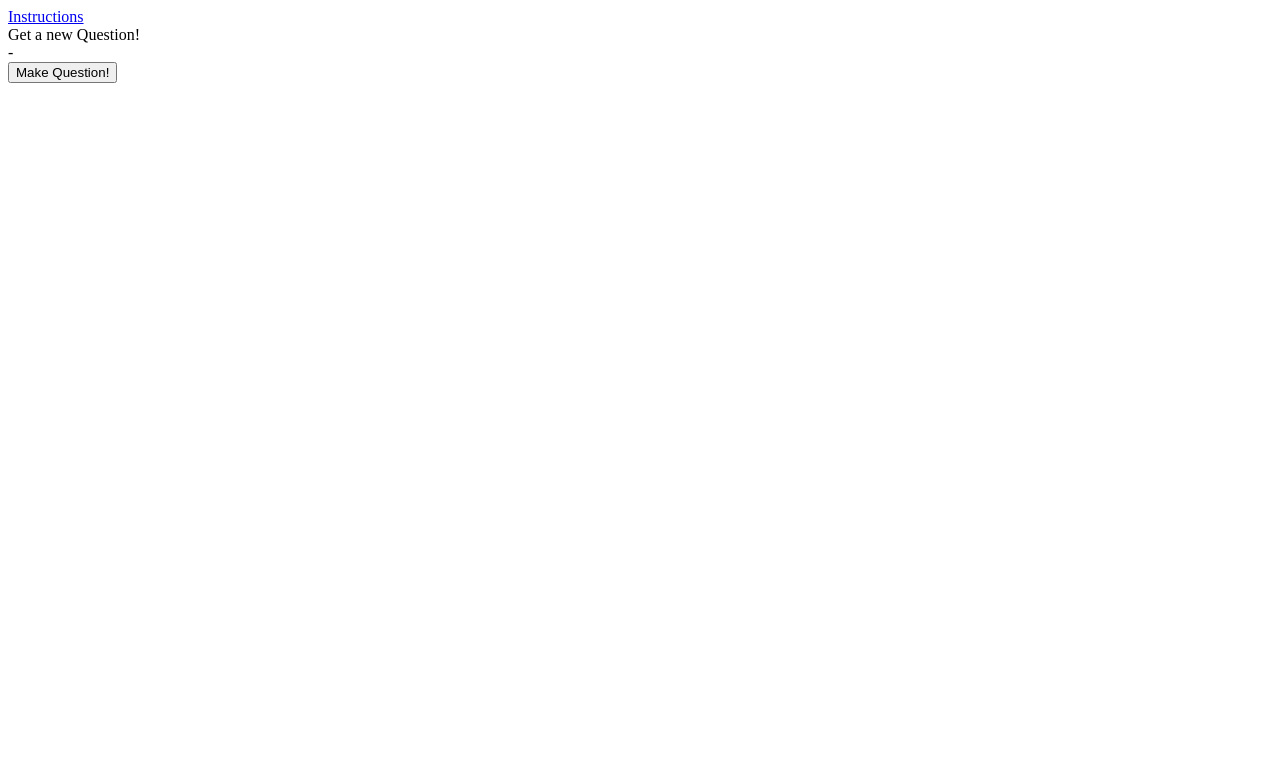
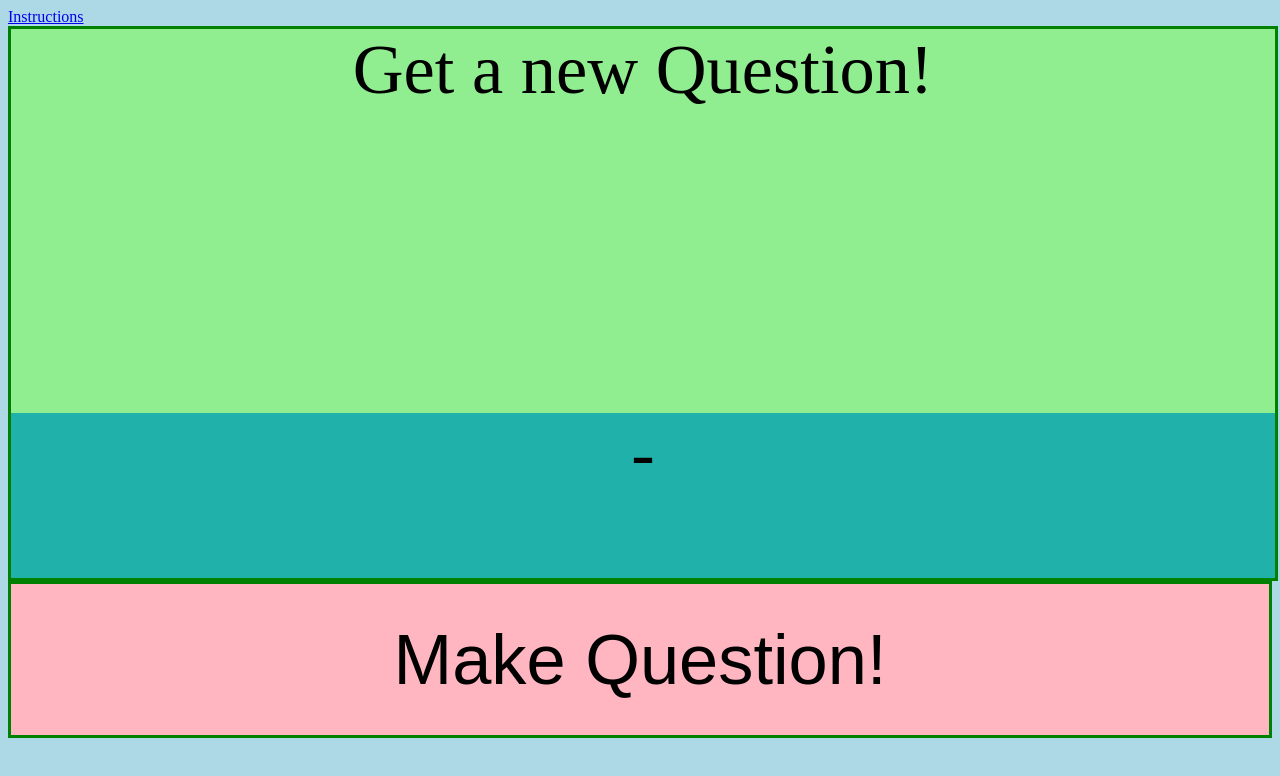
Before and after one commit to taillow40/Website, a website with bundled scripts: page 404.html in a window 1280 px wide. Built offline with nearby package versions, Linux system fonts and the light colour scheme; no server answers.

Commit message:
Update GUI

```diff
--- a/404.html
+++ b/404.html
@@ -2,19 +2,22 @@
 
 
     <script type="module" src="js\basicJs.mjs"></script>
+    <link rel="stylesheet" href="styln.css">
 </Head>
 <Body>
-    <div><A href="Instructions.html">Instructions</A></div>
+    <div id="Instructions"><A href="Instructions.html">Instructions</A></div>
+    <div id= "QuestionBox">
     <div id="Question">
         Get a new Question!
     </div>
     <div id="HighLow">
         -
     </div>
+</div>
 
 
 
-<button type="button" onclick="getRandomQuestionString()">Make Question!</button>
+<button type="button" onclick="getRandomQuestionString()" id="MakeQuestion">Make Question!</button>
 
 
 <div id="nameOutput">
--- /dev/null
+++ b/styln.css
@@ -0,0 +1,32 @@
+body {
+    background-color: lightblue;
+  }
+  #QuestionBox {
+    background-color: lightgray;
+    width:100%;
+    height:70%;
+    font-size: 5.5vw;
+
+    border: 3px solid green;
+
+  }
+  #Question{
+    text-align: center;
+    background-color: lightgreen;
+    width:100%;
+    height:70%;
+  }
+  #HighLow{
+    text-align: center;
+    width:100%;
+    height:30%;
+    background-color: lightseagreen;
+  }
+  #MakeQuestion {
+    background-color: lightpink;
+    width:100%;
+    height:20%;
+    font-size: 5.5vw;
+    text-align: center;
+    border: 3px solid green;
+  }
```
Also changed, not shown: Instructions.html (+0 -15 lines).
